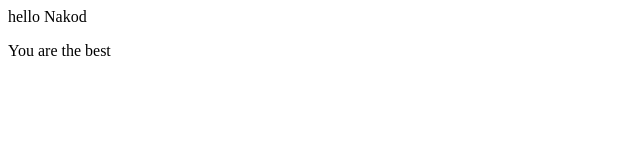
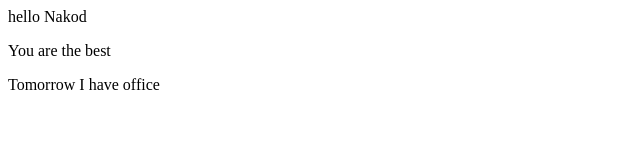
Before and after one commit to Nakod55/GitHub, a plain HTML site: page index.html in a window 1280 px wide. Shown: the whole page, without its empty margins (0-640 px from the left). Drawn offline with Linux system fonts and the light colour scheme.

Commit message:
changes made in master

```diff
--- a/index.html
+++ b/index.html
@@ -8,5 +8,6 @@
 <body>
     <h>hello Nakod</h>
     <p>You are the best</p>
+    <p>Tomorrow I have office</p>
 </body>
 </html>
```
